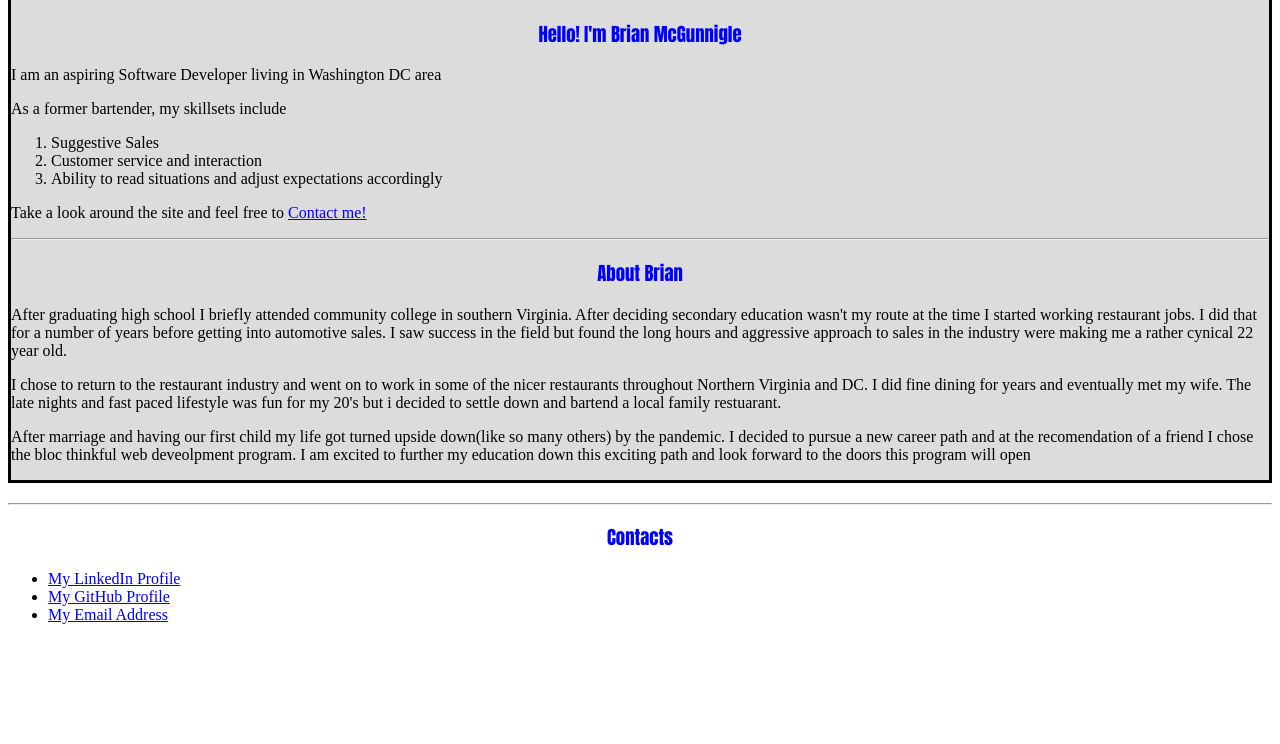
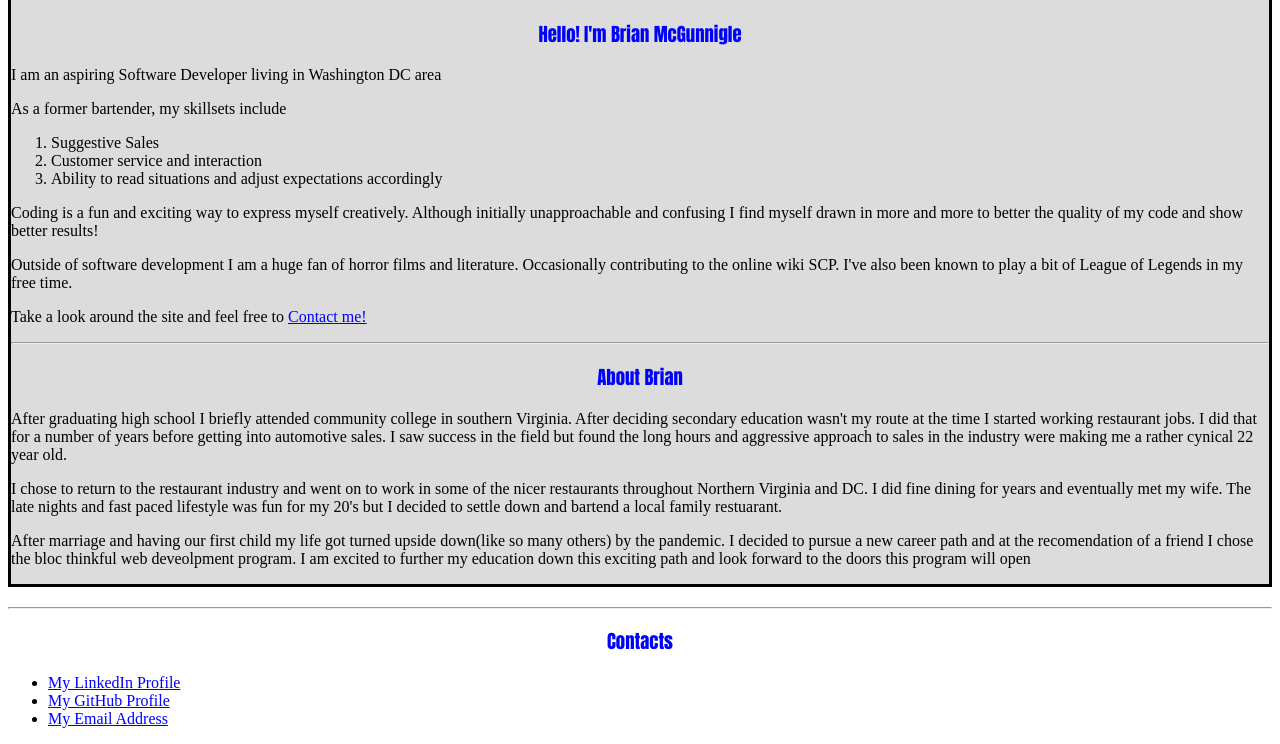
Before and after one commit to bmcgunnigle86/intro, a plain HTML site: page index.html in a window 1280 px wide. Shown: the part 715-1459 px from the top of the page. Before the commit the page ends 1355 px from the top, so only its background shows below. Drawn offline with Linux system fonts and the light colour scheme; a script that the page names is missing.

Commit message:
Add files via upload

```diff
--- a/index.html
+++ b/index.html
@@ -4,7 +4,7 @@
   <head>
     <meta charset="utf-8">
     <meta name="viewport" content="width=device-width">
-    <title>repl.it</title>
+    <title>Brian McGunnigle</title>
     <link href="style.css" rel="stylesheet" type="text/css" />
   </head>
 
@@ -34,6 +34,8 @@
         <li>Customer service and interaction</li>
         <li>Ability to read situations and adjust expectations accordingly</li>
         </ol>
+        <p>Coding is a fun and exciting way to express myself creatively. Although initially unapproachable and confusing I find myself drawn in more and more to better the quality of my code and show better results!</p>
+        <p>Outside of software development I am a huge fan of horror films and literature. Occasionally contributing to the online wiki SCP. I've also been known to play a bit of League of Legends in my free time.</p>
         <p>Take a look around the site and feel free to <a href= "#bottompage">Contact me!</a></p>
 
       </article>
@@ -41,7 +43,7 @@
       <article>
         <h3>About Brian</h3>
         <p>After graduating high school I briefly attended community college in southern Virginia. After deciding secondary education wasn't my route at the time I started working restaurant jobs. I did that for a number of years before getting into automotive sales. I saw success in the field but found the long hours and aggressive approach to sales in the industry were making me a rather cynical 22 year old.</p>
-        <P>I chose to return to the restaurant industry and went on to work in some of the nicer restaurants throughout Northern Virginia and DC. I did fine dining for years and eventually met my wife. The late nights and fast paced lifestyle was fun for my 20's but i decided to settle down and bartend a local family restuarant.</P>
+        <P>I chose to return to the restaurant industry and went on to work in some of the nicer restaurants throughout Northern Virginia and DC. I did fine dining for years and eventually met my wife. The late nights and fast paced lifestyle was fun for my 20's but I decided to settle down and bartend a local family restuarant.</P>
         <p>After marriage and having our first child my life got turned upside down(like so many others) by the pandemic. I decided to pursue a new career path and at the recomendation of a friend I chose the bloc thinkful web deveolpment program. I am excited to further my education down this exciting path and look forward to the doors this program will open</p>
       </article>
 
```
